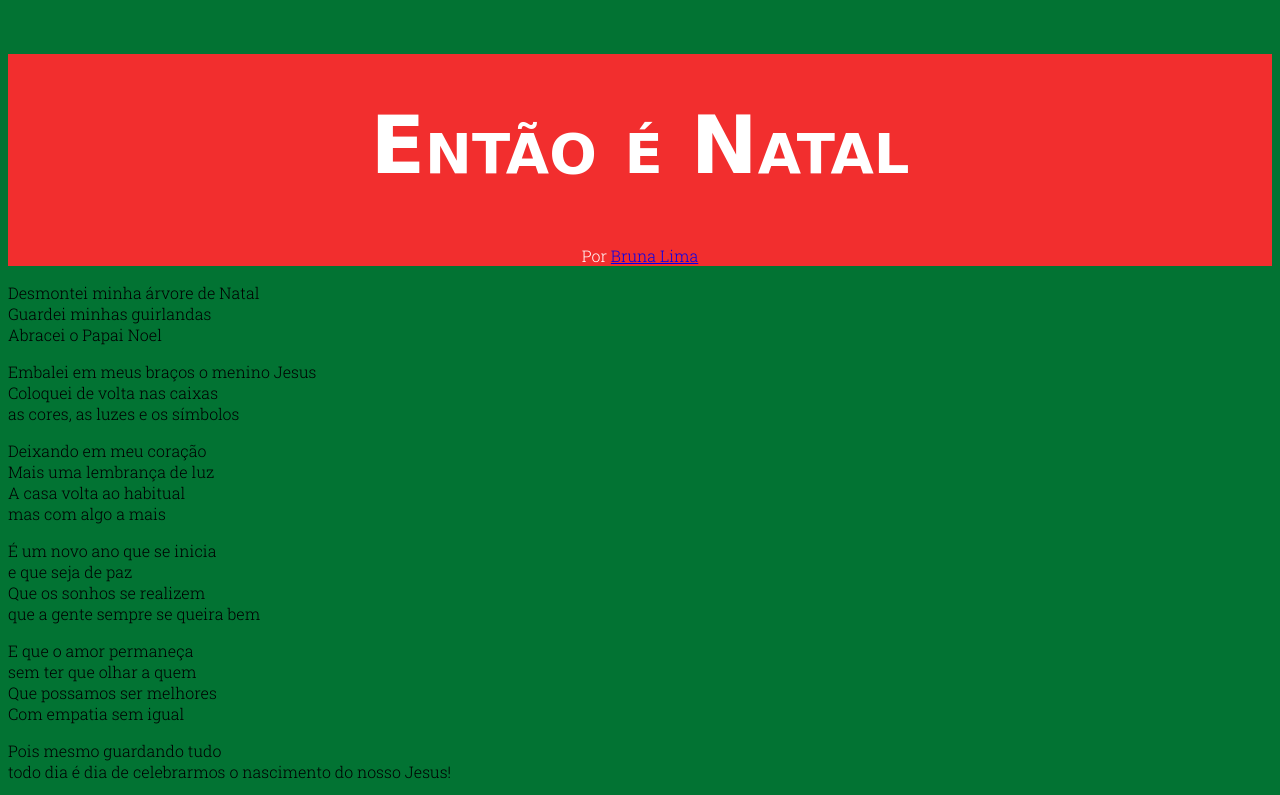
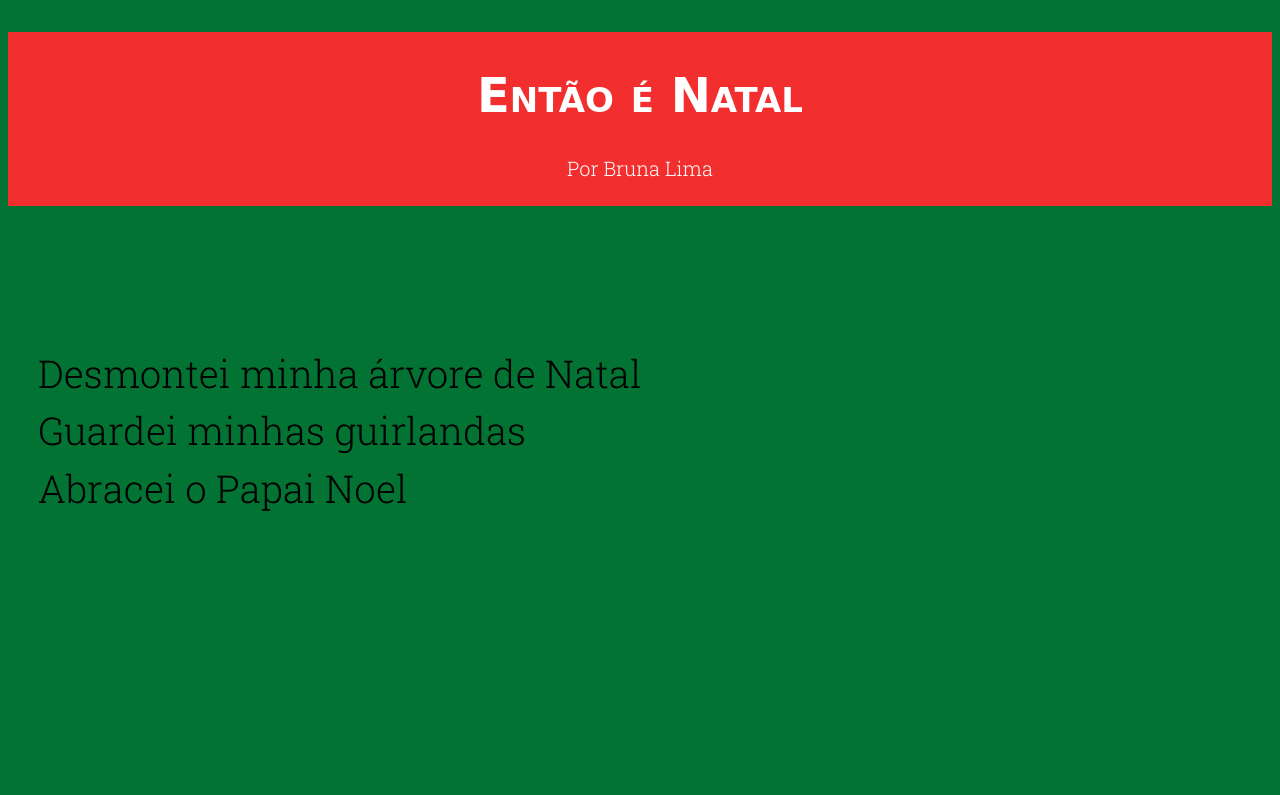
Before and after one commit to Brunalimassd/Meu-Projeto-de-Natal, a plain HTML site: page index.html in a window 1280 px wide. Shown: the top 795 px of the page. Drawn offline with Linux system fonts and the light colour scheme; a web font is replaced by a local one.

Commit message:
Atualizando

```diff
--- a/estilo/style.css
+++ b/estilo/style.css
@@ -23,8 +23,38 @@ header{
 }
 
 header > h1{
-    padding-top: 45px;
-    font-variant: small-caps;
+    padding-top: 35px;
+    font-variant:small-caps;
     font-family: var(--fonttitulos);
-    font-size: 10vh;
+    font-size:6vh;
+
 }
+
+header>p{
+    padding-bottom: 25px;
+    font-size:2.5vh;
+}
+
+a{
+    color: white;
+    text-decoration: none;
+    font-weight:lighter;
+}
+
+a:hover{
+    text-decoration:underline;
+}
+
+section{
+
+    padding-top: 10vh;
+    padding-bottom: 10vh;
+    line-height: 1.5em;
+    padding-left: 30px;
+    font-family: var(--fontconteudo);
+    font-size: 3vw;
+}
+
+section>p{
+    padding-bottom: 2em;
+}
--- a/index.html
+++ b/index.html
@@ -16,7 +16,7 @@
 
     </header>
 
-        <section>
+        <section class="normal">
             <p>
                 Desmontei minha árvore de Natal <br>
                 Guardei minhas guirlandas<br>
@@ -25,7 +25,7 @@
         </section>
 
 
-        <section>
+        <section class="image" id="img01">
             <p>
                 Embalei em meus braços o menino Jesus<br>
                 Coloquei de volta nas caixas <br>
@@ -34,16 +34,14 @@
         </section>
 
 
-        <section>
+        <section class="normal">
             <p>
                 Deixando em meu coração<br>
                 Mais uma lembrança de luz<br>
                 A casa volta ao habitual<br>
                 mas com algo a mais
             </p>
-        </section>
 
-        <section>
 
             <p>
                 É um novo ano que se inicia<br>
@@ -54,7 +52,7 @@
         </section>
 
 
-        <section>
+        <section class="image" id="img02">
             <p>
                 E que o amor permaneça<br>
                 sem ter que olhar a quem<br>
@@ -64,7 +62,7 @@
         </section>
 
 
-        <section>
+        <section class="normal">
             <p>
                 Pois mesmo guardando tudo<br>
                 todo dia é dia de celebrarmos o nascimento do nosso Jesus!
```
